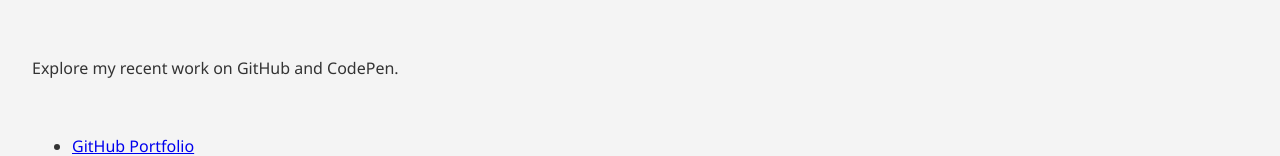
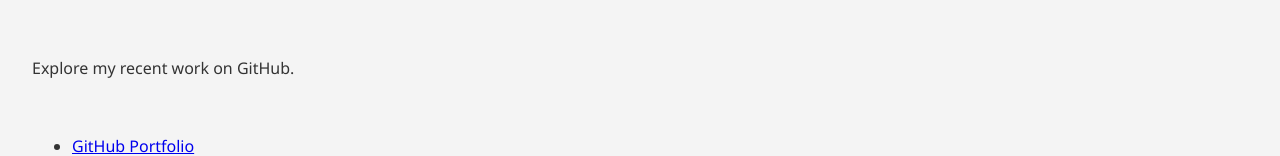
Before and after one commit to Ryanban1/Ryanban1.github.io, a plain HTML site: page index.html in a window 1280 px wide. Shown: the part 778-934 px from the top of the page. Drawn offline with Linux system fonts and the light colour scheme.

Commit message:
Update index.html

```diff
--- a/index.html
+++ b/index.html
@@ -139,7 +139,7 @@
 
    <section id="projects" class="portfolio-section">
      <h2>Projects</h2>
-     <p>Explore my recent work on GitHub and CodePen.</p>
+     <p>Explore my recent work on GitHub.</p>
      <ul>
        <li><a href="https://github.com/Ryanban1" target="_blank">GitHub Portfolio</a></li>
      </ul>
```
